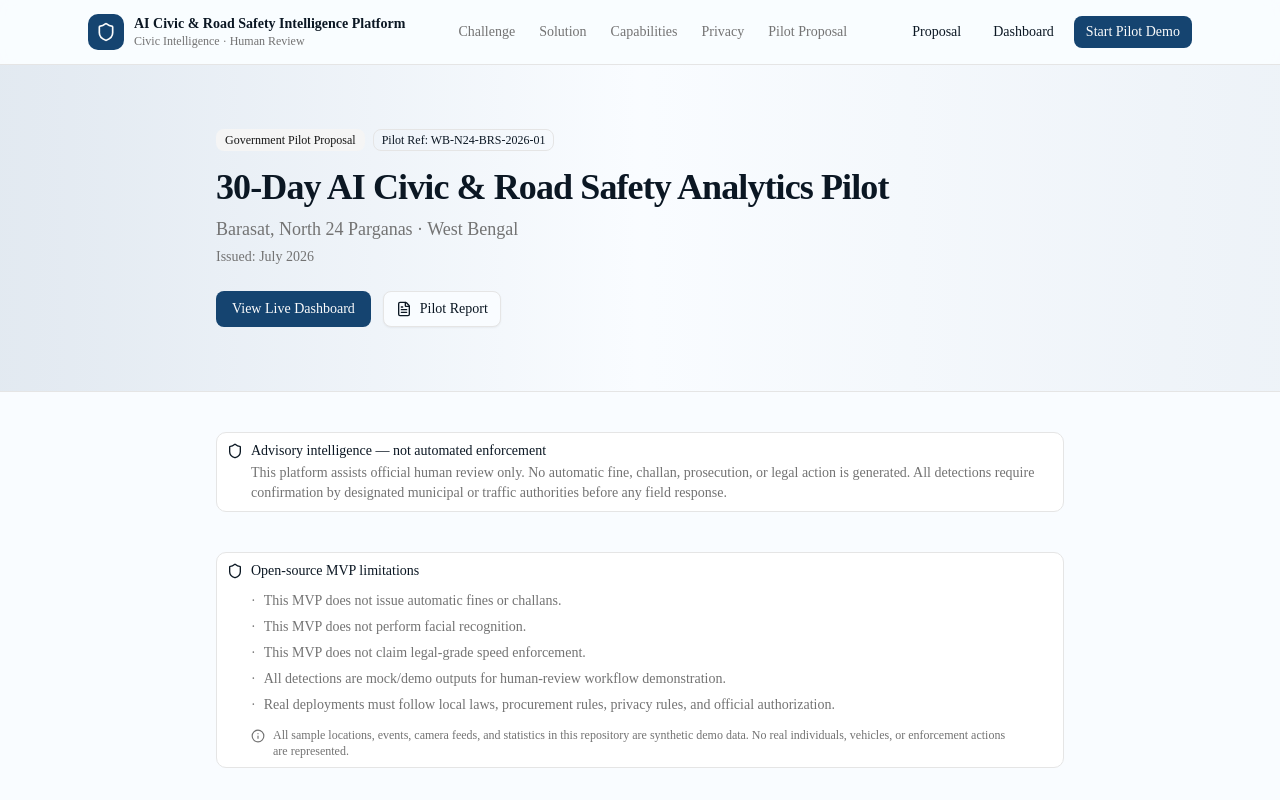
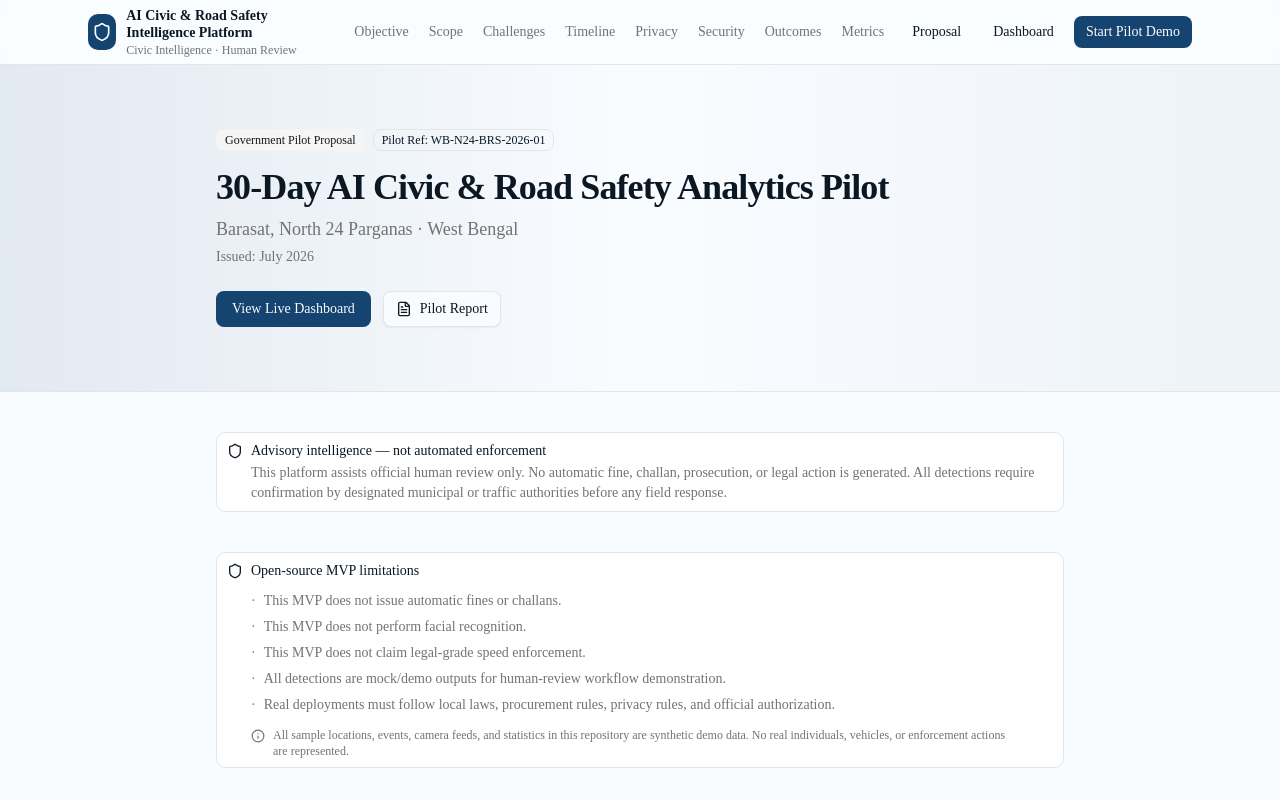
Before and after one commit to The-Human-Technologist/civic-ai-platform, a Next.js app: page /pilot-proposal in a window 1280 px wide. Shown: the top 800 px of the page. Built offline with nearby package versions, Linux system fonts and the light colour scheme; no server answers.

Commit message:
Fix events table overlap and proposal nav anchors

```diff
--- a/src/app/dashboard/events/page.tsx
+++ b/src/app/dashboard/events/page.tsx
@@ -189,37 +189,51 @@ export default function EventsPage() {
           </div>
 
           <div className="hidden rounded-lg border bg-card shadow-sm lg:block">
-        <div className="overflow-x-auto">
-          <Table>
+          <Table className="table-fixed">
             <TableHeader>
               <TableRow>
-                <TableHead>Event ID</TableHead>
-                <TableHead>Type</TableHead>
-                <TableHead>Location</TableHead>
-                <TableHead>Date / Time</TableHead>
-                <TableHead>Confidence</TableHead>
-                <TableHead>Severity</TableHead>
-                <TableHead>Status</TableHead>
-                <TableHead className="text-right">Action</TableHead>
+                <TableHead className="w-[96px]">Event ID</TableHead>
+                <TableHead className="w-[13%]">Type</TableHead>
+                <TableHead className="w-[26%]">Location</TableHead>
+                <TableHead className="w-[148px]">Date / Time</TableHead>
+                <TableHead className="hidden w-[72px] xl:table-cell">Confidence</TableHead>
+                <TableHead className="w-[88px]">Severity</TableHead>
+                <TableHead className="w-[100px]">Status</TableHead>
+                <TableHead className="w-[88px] text-right">Action</TableHead>
               </TableRow>
             </TableHeader>
             <TableBody>
               {filtered.map((e) => (
                 <TableRow key={e.id}>
                   <TableCell className="font-mono text-xs">{e.id}</TableCell>
-                  <TableCell className="text-sm">{EVENT_TYPE_LABELS[e.type as EventType]}</TableCell>
-                  <TableCell className="max-w-[200px] text-sm">{e.location.name}</TableCell>
-                  <TableCell className="whitespace-nowrap text-xs">{formatDateTime(e.timestamp)}</TableCell>
-                  <TableCell>{formatConfidence(e.confidence)}</TableCell>
-                  <TableCell>
+                  <TableCell className="min-w-0 whitespace-normal text-sm">
+                    <span className="line-clamp-2 break-words">
+                      {EVENT_TYPE_LABELS[e.type as EventType]}
+                    </span>
+                  </TableCell>
+                  <TableCell className="min-w-0 whitespace-normal align-top">
+                    <p
+                      className="line-clamp-2 break-words text-sm leading-snug"
+                      title={e.location.name}
+                    >
+                      {e.location.name}
+                    </p>
+                  </TableCell>
+                  <TableCell className="whitespace-nowrap text-xs tabular-nums">
+                    {formatDateTime(e.timestamp)}
+                  </TableCell>
+                  <TableCell className="hidden whitespace-nowrap xl:table-cell">
+                    {formatConfidence(e.confidence)}
+                  </TableCell>
+                  <TableCell className="whitespace-nowrap">
                     <Badge variant={severityVariant[e.severity]}>{SEVERITY_LABELS[e.severity]}</Badge>
                   </TableCell>
-                  <TableCell>
-                    <span className={cn("text-xs", e.status === "pending" && "font-medium text-amber-600")}>
+                  <TableCell className="min-w-0 whitespace-normal">
+                    <span className={cn("text-xs leading-snug", e.status === "pending" && "font-medium text-amber-600")}>
                       {STATUS_LABELS[e.status]}
                     </span>
                   </TableCell>
-                  <TableCell className="text-right">
+                  <TableCell className="whitespace-nowrap text-right">
                     <LinkButton
                       size="sm"
                       variant="outline"
@@ -232,7 +246,6 @@ export default function EventsPage() {
               ))}
             </TableBody>
           </Table>
-        </div>
           </div>
         </>
       )}
--- a/src/app/globals.css
+++ b/src/app/globals.css
@@ -125,7 +125,7 @@
     @apply bg-background text-foreground;
   }
   html {
-    @apply font-sans;
+    @apply font-sans scroll-smooth;
   }
 }
 
--- a/src/app/pilot-proposal/page.tsx
+++ b/src/app/pilot-proposal/page.tsx
@@ -28,7 +28,7 @@ export const metadata = {
 export default function PilotProposalPage() {
   return (
     <div className="flex min-h-screen flex-col">
-      <LandingNav />
+      <LandingNav variant="proposal" />
 
       <div className="border-b bg-gradient-to-r from-primary/10 via-background to-primary/5">
         <div className="mx-auto max-w-4xl px-4 py-12 sm:px-6 sm:py-16">
@@ -62,7 +62,7 @@ export default function PilotProposalPage() {
           <MvpDisclaimers />
         </div>
 
-        <section className="mb-12">
+        <section id="objective" className="mb-12 scroll-mt-24">
           <h2 className="flex items-center gap-2 text-xl font-semibold">
             <Target className="size-5 text-primary" />
             Objective
@@ -72,7 +72,7 @@ export default function PilotProposalPage() {
           </p>
         </section>
 
-        <section className="mb-12">
+        <section id="scope" className="mb-12 scroll-mt-24">
           <h2 className="text-xl font-semibold">Scope of work</h2>
           <ul className="mt-4 flex flex-col gap-2">
             {PILOT_PROPOSAL.scope.map((item) => (
@@ -84,7 +84,7 @@ export default function PilotProposalPage() {
           </ul>
         </section>
 
-        <section className="mb-12">
+        <section id="pilot-site" className="mb-12 scroll-mt-24">
           <h2 className="text-xl font-semibold">One-road / one-junction pilot site</h2>
           <Card className="mt-4">
             <CardHeader>
@@ -109,7 +109,7 @@ export default function PilotProposalPage() {
           </Card>
         </section>
 
-        <section className="mb-12">
+        <section id="footage" className="mb-12 scroll-mt-24">
           <h2 className="text-xl font-semibold">Existing CCTV &amp; video footage</h2>
           <ul className="mt-4 flex flex-col gap-2">
             {PILOT_PROPOSAL.footageUsage.map((item) => (
@@ -121,7 +121,7 @@ export default function PilotProposalPage() {
           </ul>
         </section>
 
-        <section className="mb-12">
+        <section id="challenges" className="mb-12 scroll-mt-24">
           <h2 className="text-xl font-semibold">Human-reviewed detections</h2>
           <ul className="mt-4 flex flex-col gap-2">
             {PILOT_PROPOSAL.humanReview.map((item) => (
@@ -133,14 +133,14 @@ export default function PilotProposalPage() {
           </ul>
         </section>
 
-        <section className="mb-12 rounded-lg border border-destructive/30 bg-destructive/5 p-6">
+        <section id="no-auto-fines" className="mb-12 scroll-mt-24 rounded-lg border border-destructive/30 bg-destructive/5 p-6">
           <h2 className="text-xl font-semibold">No automatic fines or challans</h2>
           <p className="mt-3 text-sm leading-relaxed text-muted-foreground">
             {PILOT_PROPOSAL.noAutoFines}
           </p>
         </section>
 
-        <section className="mb-12">
+        <section id="outcomes" className="mb-12 scroll-mt-24">
           <h2 className="text-xl font-semibold">Expected outcomes</h2>
           <ol className="mt-4 list-decimal space-y-2 pl-5 text-sm text-muted-foreground">
             {PILOT_PROPOSAL.expectedOutcomes.map((item) => (
@@ -149,7 +149,7 @@ export default function PilotProposalPage() {
           </ol>
         </section>
 
-        <section className="mb-12">
+        <section id="privacy" className="mb-12 scroll-mt-24">
           <h2 className="flex items-center gap-2 text-xl font-semibold">
             <Shield className="size-5 text-primary" />
             Privacy safeguards
@@ -164,7 +164,7 @@ export default function PilotProposalPage() {
           </ul>
         </section>
 
-        <section className="mb-12">
+        <section id="security" className="mb-12 scroll-mt-24">
           <h2 className="flex items-center gap-2 text-xl font-semibold">
             <Users className="size-5 text-primary" />
             Departments involved
@@ -187,7 +187,7 @@ export default function PilotProposalPage() {
           </div>
         </section>
 
-        <section className="mb-12">
+        <section id="timeline" className="mb-12 scroll-mt-24">
           <h2 className="flex items-center gap-2 text-xl font-semibold">
             <Calendar className="size-5 text-primary" />
             30-day timeline
@@ -209,7 +209,7 @@ export default function PilotProposalPage() {
           </div>
         </section>
 
-        <section className="mb-12">
+        <section id="success-metrics" className="mb-12 scroll-mt-24">
           <h2 className="flex items-center gap-2 text-xl font-semibold">
             <Landmark className="size-5 text-primary" />
             Success metrics
--- a/src/components/layout/landing-nav.tsx
+++ b/src/components/layout/landing-nav.tsx
@@ -3,7 +3,31 @@ import { LinkButton } from "@/components/ui/link-button";
 import { PLATFORM_NAME } from "@/lib/constants";
 import { Shield } from "lucide-react";
 
-export function LandingNav() {
+const HOME_NAV = [
+  { href: "#problem", label: "Challenge" },
+  { href: "#solution", label: "Solution" },
+  { href: "#modules", label: "Capabilities" },
+  { href: "#privacy", label: "Privacy" },
+] as const;
+
+const PROPOSAL_NAV = [
+  { href: "#objective", label: "Objective" },
+  { href: "#scope", label: "Scope" },
+  { href: "#challenges", label: "Challenges" },
+  { href: "#timeline", label: "Timeline" },
+  { href: "#privacy", label: "Privacy" },
+  { href: "#security", label: "Security" },
+  { href: "#outcomes", label: "Outcomes" },
+  { href: "#success-metrics", label: "Metrics" },
+] as const;
+
+type LandingNavProps = {
+  variant?: "home" | "proposal";
+};
+
+export function LandingNav({ variant = "home" }: LandingNavProps) {
+  const sectionLinks = variant === "proposal" ? PROPOSAL_NAV : HOME_NAV;
+
   return (
     <header className="sticky top-0 z-50 border-b bg-background/95 backdrop-blur supports-[backdrop-filter]:bg-background/80">
       <div className="mx-auto flex h-16 max-w-6xl items-center justify-between gap-4 px-4 sm:px-6">
@@ -16,12 +40,17 @@ export function LandingNav() {
             <p className="text-xs text-muted-foreground">Civic Intelligence · Human Review</p>
           </div>
         </Link>
-        <nav className="hidden items-center gap-6 text-sm text-muted-foreground md:flex">
-          <a href="#problem" className="hover:text-foreground">Challenge</a>
-          <a href="#solution" className="hover:text-foreground">Solution</a>
-          <a href="#modules" className="hover:text-foreground">Capabilities</a>
-          <a href="#privacy" className="hover:text-foreground">Privacy</a>
-          <Link href="/pilot-proposal" className="hover:text-foreground">Pilot Proposal</Link>
+        <nav className="hidden items-center gap-5 text-sm text-muted-foreground lg:flex">
+          {sectionLinks.map(({ href, label }) => (
+            <a key={href} href={href} className="hover:text-foreground">
+              {label}
+            </a>
+          ))}
+          {variant === "home" ? (
+            <Link href="/pilot-proposal" className="hover:text-foreground">
+              Pilot Proposal
+            </Link>
+          ) : null}
         </nav>
         <div className="flex items-center gap-2">
           <LinkButton variant="ghost" size="sm" href="/pilot-proposal">
```
